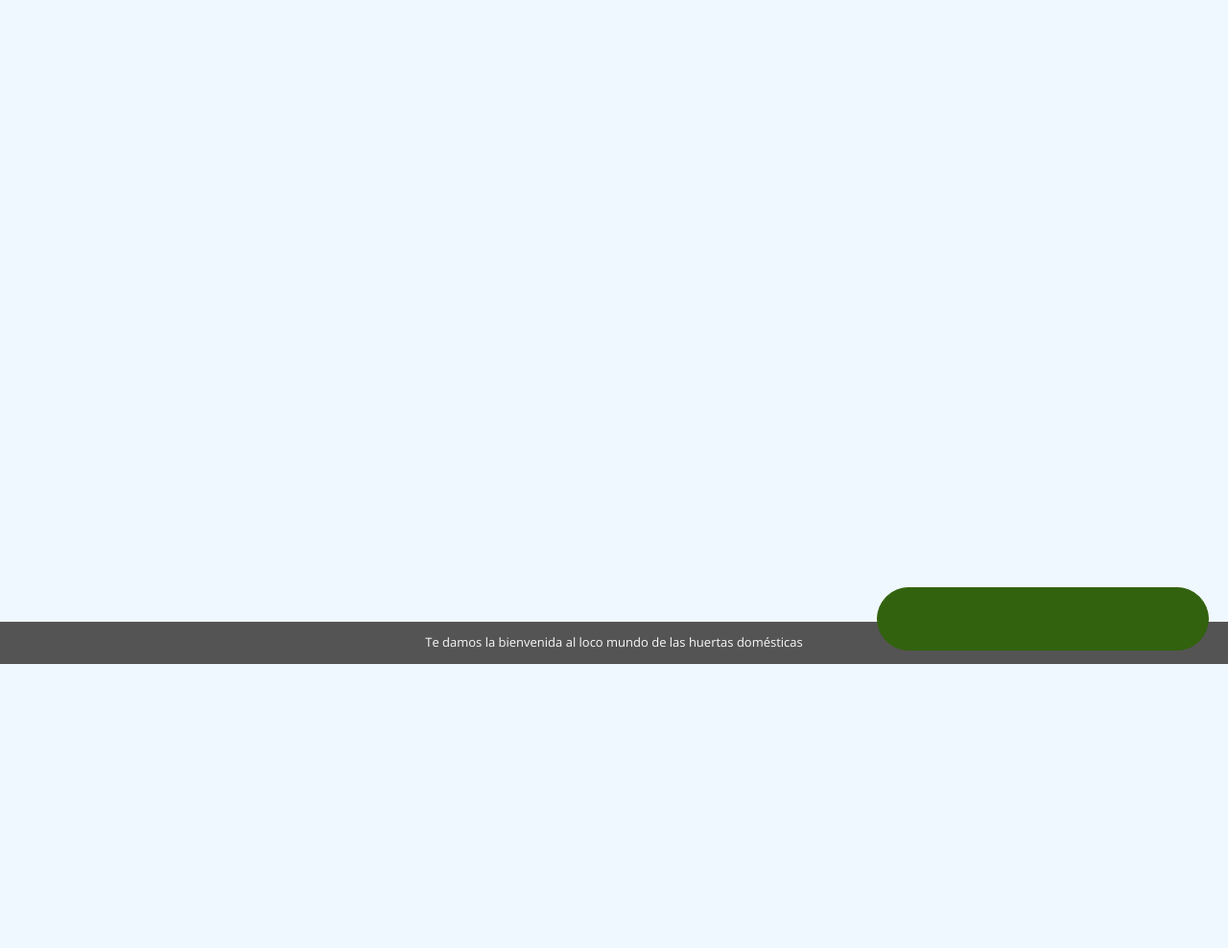
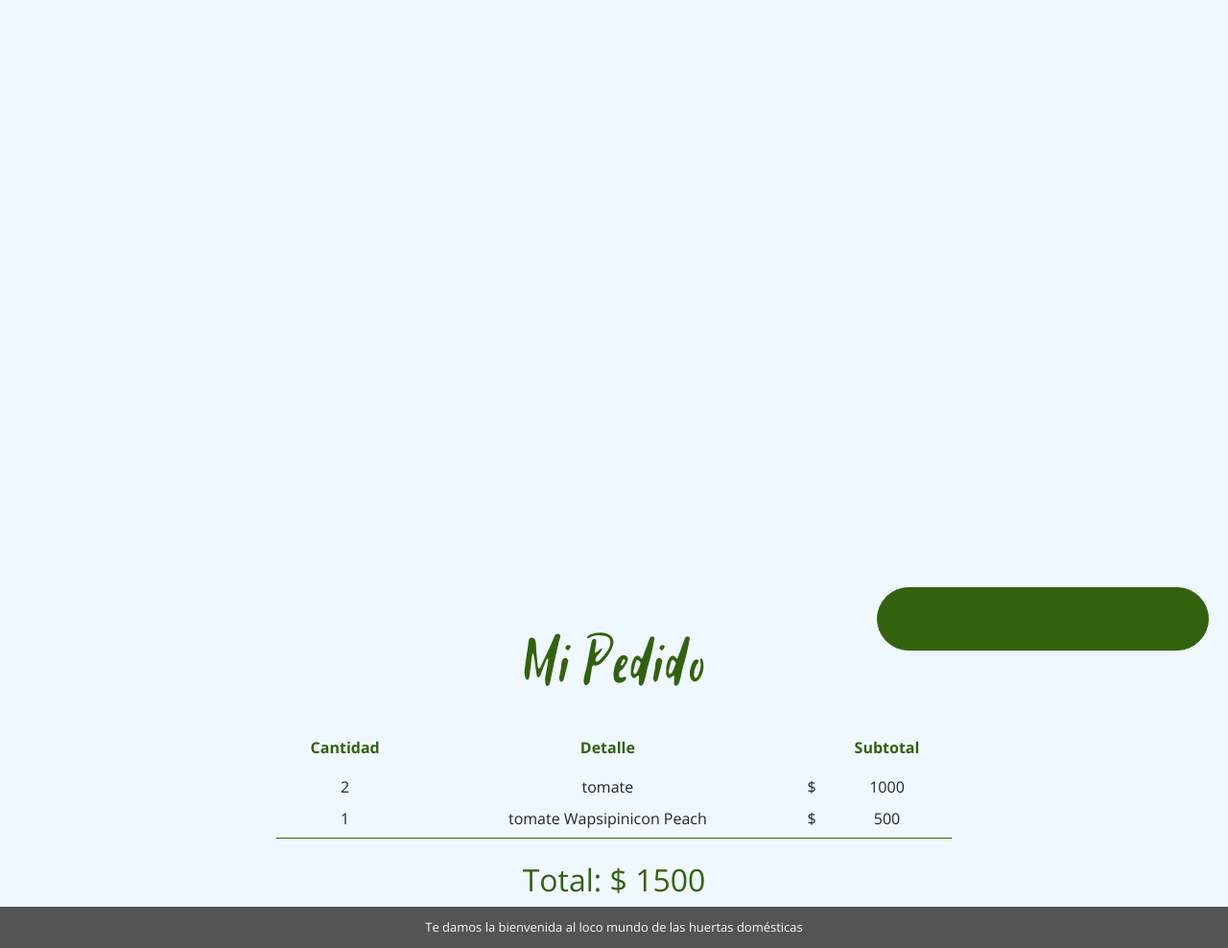
Before and after one commit to enicotra83/lahuertadelcoiron, a website: page frontend/index.html in a window 1280 px wide. Shown: the part 102-1090 px from the top of the page at 96% size. Before the commit the page ends 800 px from the top, so only its background shows below. Drawn offline with nearby package versions, Linux system fonts and the light colour scheme; no server answers.

Commit message:
agrego estilo de mi pedido

```diff
--- a/frontend/index.html
+++ b/frontend/index.html
@@ -73,6 +73,32 @@
             </div>
         </div> -->
         </div>
+        <div class="orden">
+            <h1>Mi Pedido</h1>
+            <table class="ordenTable">
+                <tr>
+                    <th>Cantidad</th>
+                    <th>Detalle</th>
+                    <th> </th>
+                    <th>Subtotal</th>
+                </tr>
+                <tr>
+                    <td >2</td>
+                    <td>tomate</td>
+                    <td>$</td>
+                    <td>1000</td>
+                </tr>
+                <tr>
+                    <td >1</td>
+                    <td>tomate Wapsipinicon Peach</td>
+                    <td>$</td>
+                    <td>500</td>
+                </tr>
+
+            </table>
+            <h2>Total: $ 1500 </h2>
+
+        </div>
     </div>
     <a href="" target="_blank"><button class="whatsapp btn btn-warning"><span class="material-icons">
                 whatsapp
--- a/frontend/main.js
+++ b/frontend/main.js
@@ -71,6 +71,7 @@ async function verCarrito() {
       'https://www.mercadopago.com.ar/integrations/v1/web-payment-checkout.js'
     script.type = 'text/javascript'
     script.dataset.preferenceId = preference.preferenceId
+    script.setAttribute("data-button-label", "Pagar con Mercado Pago")
     document.getElementById('global').innerHTML = ''
     document.querySelector('#global').appendChild(script)
   } catch {
--- a/frontend/style.css
+++ b/frontend/style.css
@@ -31,20 +31,20 @@ header h1 {
   font-size: 70px;
   margin-bottom: 0px;
 }
-.btn-carrito{
+.btn-carrito {
   color: var(--textoClaro);
   padding: 20px;
   text-decoration: none;
   position: relative;
-
 }
-.btn-carrito span{
+.btn-carrito span {
   font-size: 50px;
+  cursor: pointer;
 }
 .btn-carrito:hover {
-    color: var(--amarillo)
+  color: var(--amarillo);
 }
-.precioTotal{
+.precioTotal {
   margin: -13px 0px;
   font-size: 13px;
   position: absolute;
@@ -53,10 +53,10 @@ position: relative;
   *font-weight: 700;
   color: var(--textoClaro);
 }
-.precioTotal:hover{
+.precioTotal:hover {
   color: var(--textoClaro);
 }
-#global{
+#global {
   min-width: 90vw;
   min-height: 80vh;
 }
@@ -154,3 +154,33 @@ footer {
     max-width: 300px;
   }
 }
+.mercadopago-button {
+  background: var(--verde) !important;
+}
+.orden {
+  display: flex;
+  flex-direction: column;
+  align-items: center;
+}
+.orden h1 {
+  font-family: 'hitch_hikeregular';
+  color: var(--verde);
+  font-size: 4.5rem;
+}
+.ordenTable {
+  min-width: 55%;
+  margin: 1.5rem 0px;
+  text-align: center;
+  border-bottom: 1px solid var(--verde);
+}
+th {
+  color: var(--verde);
+  padding-bottom: 1rem;
+}
+td {
+  padding-bottom: 0.5rem;
+}
+
+.orden h2 {
+  color: var(--verde);
+}
```
Lines whose indentation alone changed are shown as unchanged.
